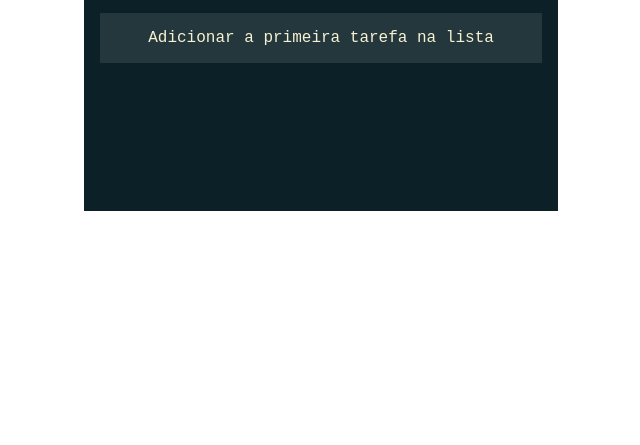
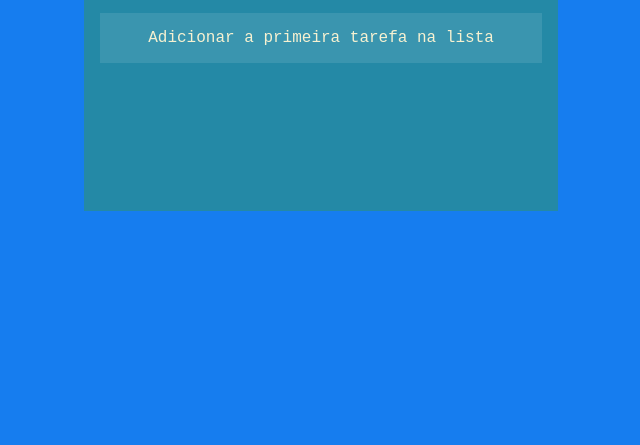
Before and after one commit to AldairAvelino/myToDoListApp, a plain HTML site: page index.html in a window 1280 px wide. Shown: the part 355-800 px from the top of the page, without its empty margins (319-959 px from the left). Drawn offline with Linux system fonts and the light colour scheme.

Commit message:
Alteração da Cor do Background alterado

```diff
--- a/assets/css/style.css
+++ b/assets/css/style.css
@@ -1,5 +1,6 @@
 body {
     margin: 0;
+    background-color: #167def;
 }
 
 .app {
@@ -10,8 +11,8 @@ body {
     min-height: 100vh;
 }
 
-.todo-list {
-    background-color: #0B2027;
+.todo {
+    background-color: #2489a6;
     font-family: "Space Mono", monospace;
     padding: 1rem;
     min-width: 400px;
--- a/index.html
+++ b/index.html
@@ -6,12 +6,12 @@
     <meta name="viewport" content="width=device-width, initial-scale=1.0">
     <link rel="stylesheet" href="assets/css/style.css">
     <link rel="shortcut icon" href="assets/images/ToDoList.jpg" type="image/x-icon">
-    <title>TODO List App</title>
+    <title>My TODO List App</title>
 </head>
 
 <body>
     <div class="app">
-        <div class="todo-list">
+        <div class="todo">
             <h1 class="title">
                 My TODO List App
             </h1>
```
